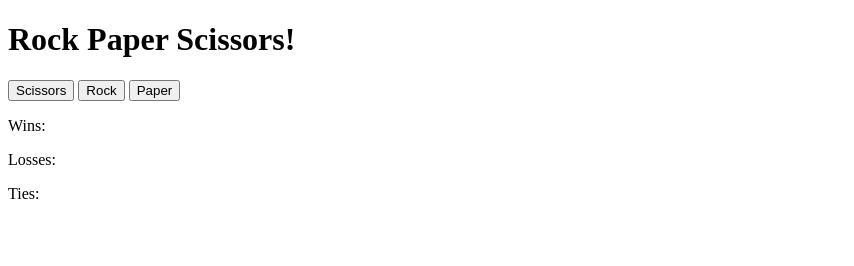
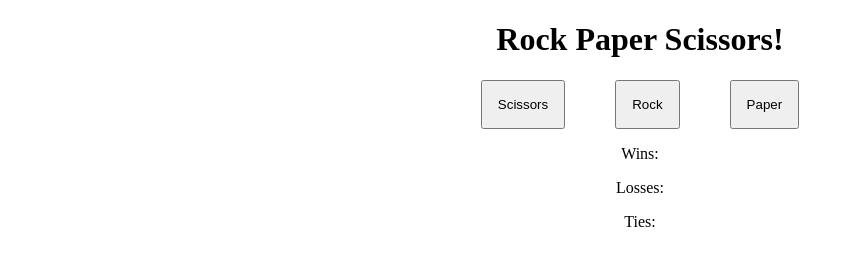
Before and after one commit to ChrisRamFrontEnd/rockpaperscissor, a plain HTML site: page index.html in a window 1280 px wide. Shown: the whole page, without its empty margins (0-854 px from the left). Drawn offline with Linux system fonts and the light colour scheme.

Commit message:
styling html

```diff
--- a/index.html
+++ b/index.html
@@ -11,9 +11,9 @@
 <body>
     <h1>Rock Paper Scissors!</h1>
     <div>
-        <button>Scissors</button>
-        <button>Rock</button>
-        <button>Paper</button>
+        <button id = "scissor">Scissors</button>
+        <button id="rock">Rock</button>
+        <button id="paper">Paper</button>
     </div>
 
     <p id="wins">Wins:</p>
--- a/style.css
+++ b/style.css
@@ -1,3 +1,14 @@
 div{
-    display: flexbox;
+    display: flex;
+    justify-content: center;
+    gap: 50px;
 }
+h1{
+    text-align:  center;
+}
+button {
+    padding: 15px;
+}
+p{
+    text-align: center;
+}
```
